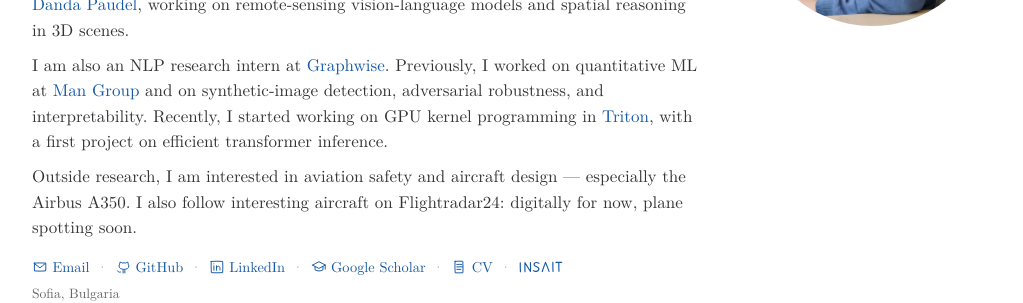
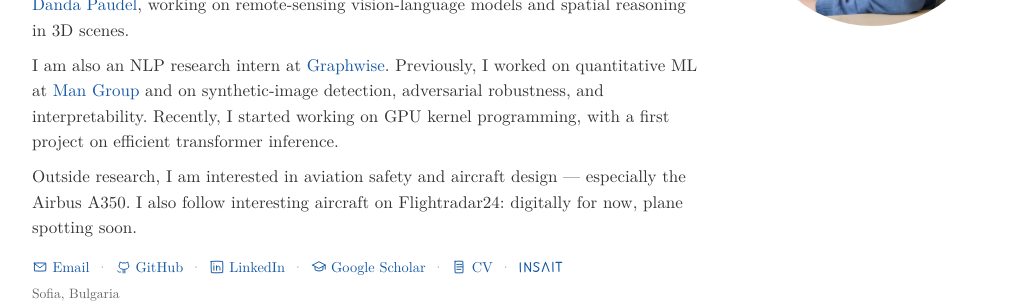
Before and after one commit to delyan-boychev/delyan-boychev.github.io, a Jekyll site: the page built from index.html, in a window 1280 px wide and 900 px high. Shown: the part 266-569 px from the top of the window, without its empty margins (128-1151 px from the left). Built offline with Jekyll 4.4.1, drawn with Linux system fonts in a browser that asks for light colours.

Commit message:
Updated profile

```diff
--- a/_data/profile.yml
+++ b/_data/profile.yml
@@ -25,9 +25,8 @@ about_me:
     I am also an NLP research intern at <a href="https://graphwise.ai/">Graphwise</a>.
     Previously, I worked on quantitative ML at <a href="https://www.man.com/">Man Group</a>
     and on synthetic-image detection, adversarial robustness, and interpretability.
-    Recently, I started working on GPU kernel programming in
-    <a href="https://triton-lang.org/">Triton</a>, with a first project on
-    efficient transformer inference.
+    Recently, I started working on GPU kernel programming, with a first
+    project on efficient transformer inference.
   - >-
     Outside research, I am interested in aviation safety and aircraft design —
     especially the Airbus A350. I also follow interesting aircraft on
```
Also changed, not shown: 2 other files.
